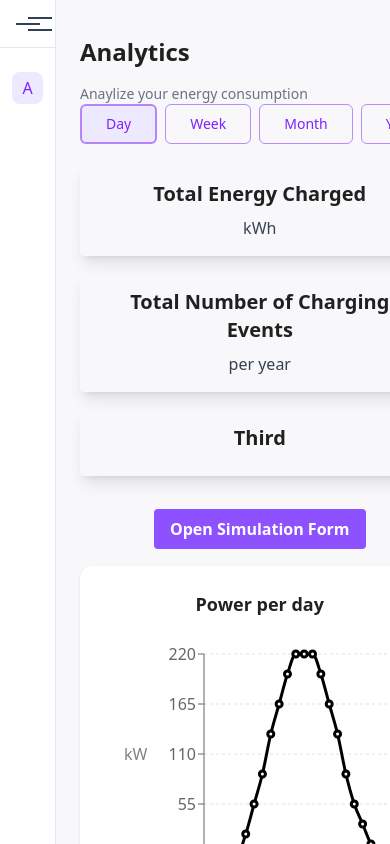
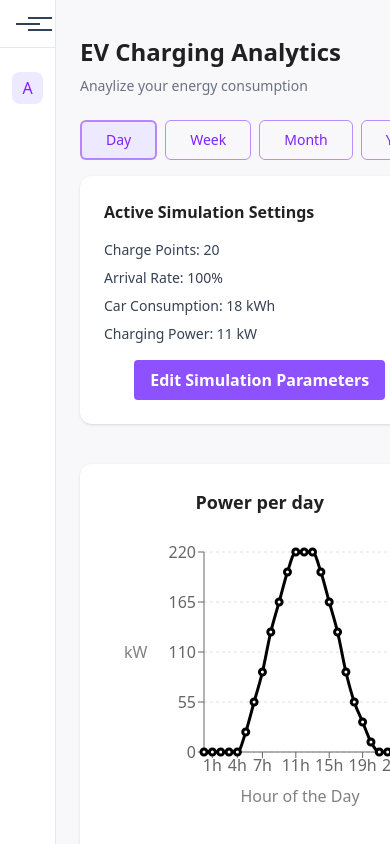
Before and after one commit to Ziva1011/EV-dashboard, a React app: page / in a window 390 px wide. Shown: the top 844 px of the page. Built offline with nearby package versions, Linux system fonts and the light colour scheme; the HTML template or start-up script is replaced by a standard one.

Commit message:
mobile first layout dashboard

```diff
--- a/src/features/Dashboard.tsx
+++ b/src/features/Dashboard.tsx
@@ -42,17 +42,17 @@ function Dashboard() {
 
   return (
     <>
-      <div className="mt-3">
-        <div className="flex flex-col mb-5 md:flex-row justify-between items-start md:items-center ">
-          <div className="text-left ">
-            <h1 className="text-2xl font-bold mb-4 md:mb-0">Analytics</h1>
+      <div className="mt-3 space-y-4 md:space-y-7">
+        <div className="flex flex-col space-y-6 md:flex-row justify-between items-start md:items-center ">
+          <div className="text-left space-y-2 md:space-y-4">
+            <h1 className="text-2xl font-bold ">EV Charging Analytics</h1>
             <p className="text-sm text-gray-500 font-light ">
               Anaylize your energy consumption
             </p>
           </div>
 
           {/* Time toogle */}
-          <div className="flex space-x-2">
+          <div className="flex space-x-2 self-center">
             {timeIntervalOptions.map((option, key) => (
               <button
                 className={`px-6 py-2 text-sm font-light rounded-md ${
@@ -67,21 +67,42 @@ function Dashboard() {
             ))}
           </div>
         </div>
-
-        <div className="grid grid-cols-1 md:grid-cols-4 gap-4">
-          <Card title="Total Energy Charged" value={30}>
-            kWh
-          </Card>
-          <Card title="Total Number of Charging Events" value={40}>
-            per year
-          </Card>
-
-          <Card title="Third" value={40}></Card>
-          <div className="flex justify-center items-center border border-transparent rounded-md  p-4">
-            <Button onClick={() => setOpen(true)}>Open Simulation Form</Button>
+        <div className="flex flex-col space-y-10 md:flex-row md:gap-x-10">
+          <aside className="w-full shrink-0 md:w-64 md:order-1">
+            <div className="bg-white rounded-xl shadow p-6 space-y-4 md:space-y-8">
+              <h3 className="text-md font-semibold text-left">
+                Active Simulation Settings
+              </h3>
+              <ul className="text-sm space-y-2 text-gray-700 text-left md:space-y-5">
+                <li>
+                  Charge Points:{" "}
+                  <span className="font-medium">{inputs.numChargePoints}</span>
+                </li>
+                <li>
+                  Arrival Rate:{" "}
+                  <span className="font-medium">
+                    {inputs.arrivalMultiplier}%
+                  </span>
+                </li>
+                <li>
+                  Car Consumption:{" "}
+                  <span className="font-medium">
+                    {inputs.carConsumption} kWh
+                  </span>
+                </li>
+                <li>
+                  Charging Power:{" "}
+                  <span className="font-medium">{inputs.chargingPower} kW</span>
+                </li>
+              </ul>
+              <div className="">
+                <Button onClick={() => setOpen(true)}>
+                  Edit Simulation Parameters
+                </Button>
               </div>
             </div>
-
+          </aside>
+          <div className="flex-1 space-y-5 md:order-0">
             <div className="bg-white rounded-xl shadow p-6">
               <h2 className="text-lg font-semibold mb-4">Power per day</h2>
               <SimulationChart
@@ -89,21 +110,29 @@ function Dashboard() {
                 timeInterval={timeInterval}
               />
             </div>
-
-        <div className="bg-white rounded-xl shadow p-6">
+            <div className="grid grid-cols-1 lg:grid-cols-2 gap-4">
+              <div className="bg-white rounded-xl shadow p-6 h-auto">
                 <h2 className="text-lg font-semibold mb-4">
                   Energy consumption per {timeInterval}
                 </h2>
-          <EnergyChart simulationInputs={inputs} timeInterval={timeInterval} />
+                <EnergyChart
+                  simulationInputs={inputs}
+                  timeInterval={timeInterval}
+                />
               </div>
 
-        <div className="bg-white rounded-xl shadow p-6">
+              <div className="bg-white rounded-xl shadow p-6 h-auto">
                 <h2 className="text-lg font-semibold mb-4">
                   Events per {timeInterval}
                 </h2>
-          <EventsChart simulationInputs={inputs} timeInterval={timeInterval} />
+                <EventsChart
+                  simulationInputs={inputs}
+                  timeInterval={timeInterval}
+                />
               </div>
-        {/* <Charts2 simulationInputs={inputs} timeInterval={timeInterval} /> */}
+            </div>
+          </div>
+        </div>
       </div>
 
       <Modal isOpen={open} onClose={() => setOpen(false)}>
```
Lines whose indentation alone changed are shown as unchanged.
